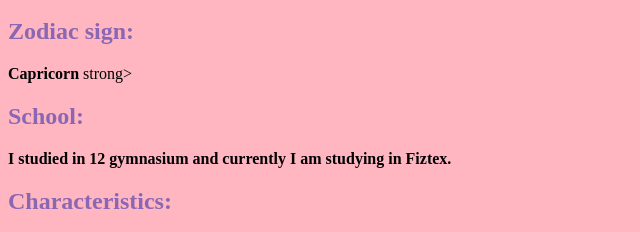
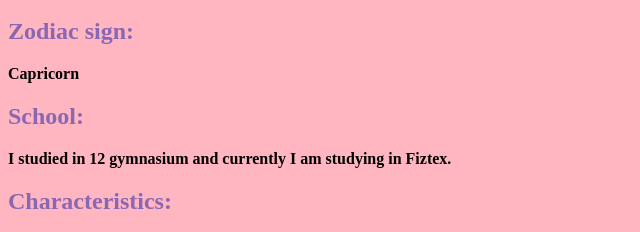
Before and after one commit to akonysst/sait, a plain HTML site: page index.html in a window 1280 px wide. Shown: the part 133-365 px from the top of the page, 0-640 px from the left. Drawn offline with Linux system fonts and the light colour scheme.

Commit message:
Update index.html

```diff
--- a/index.html
+++ b/index.html
@@ -40,7 +40,7 @@
 		<h2>Zodiac sign:
         </h2>
 		<p><strong>Capricorn
-		</strong>strong></p>
+		</strong></p>
 
 		<h2>School:
         </h2>
```
